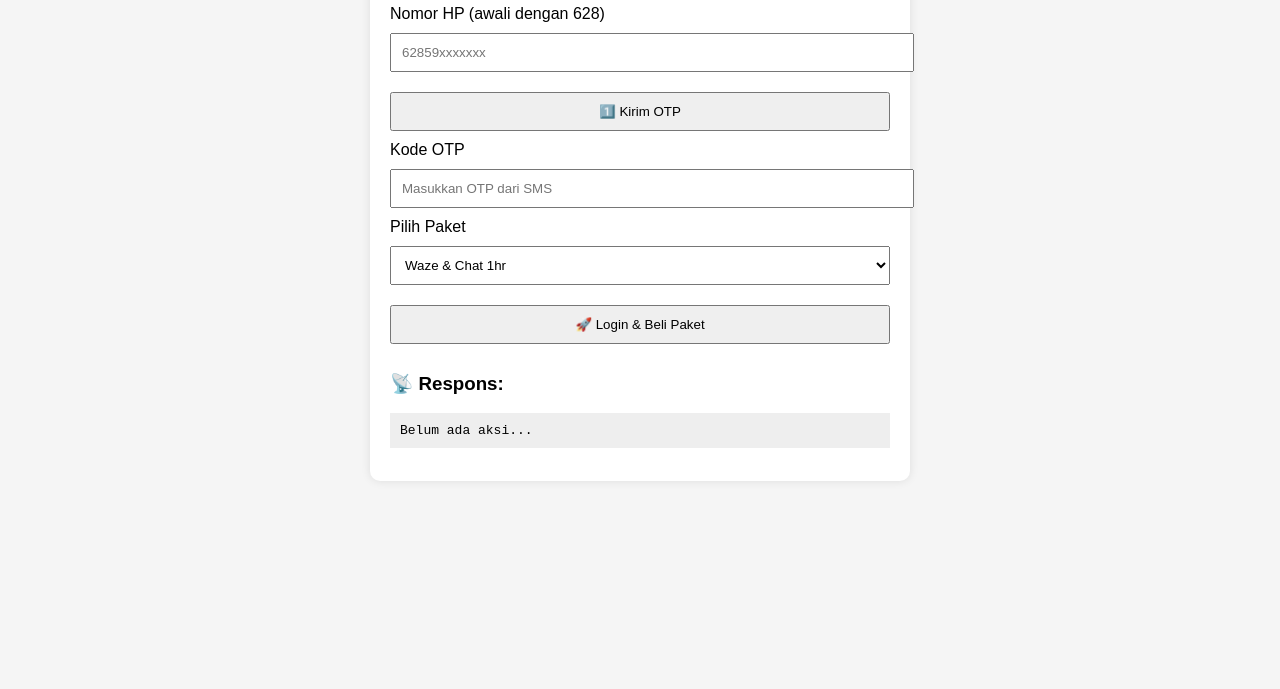
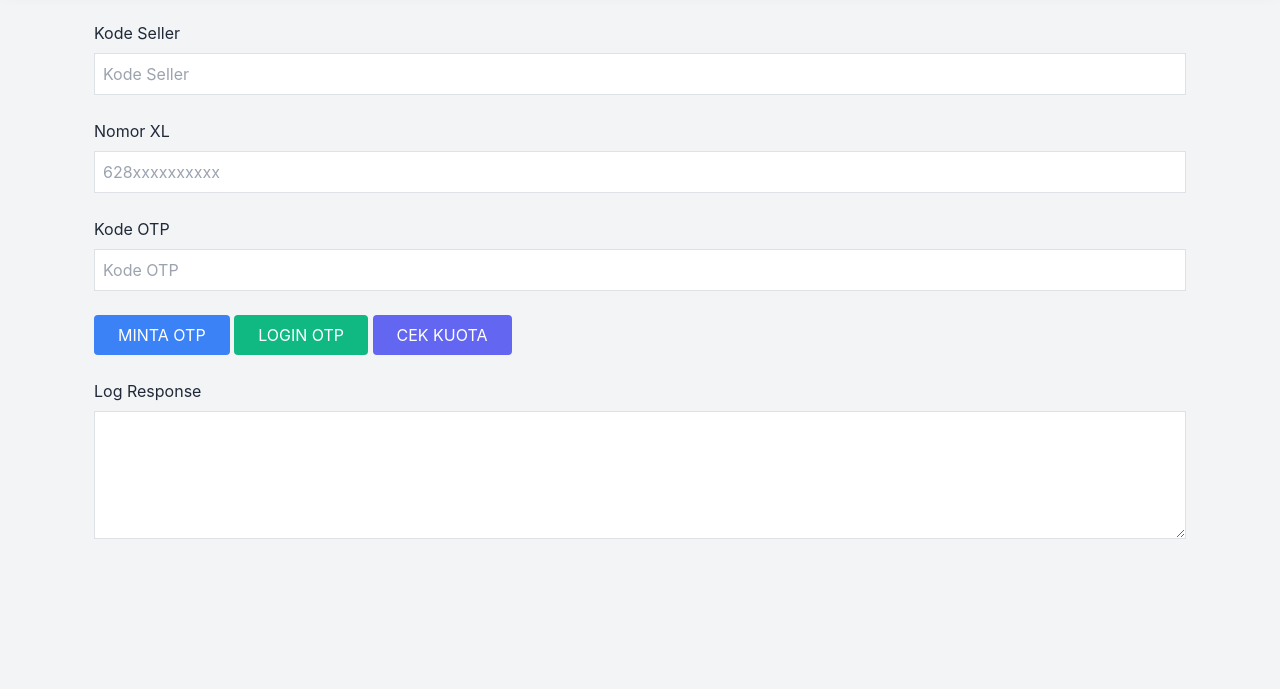
Before and after one commit to umar03/xl-otp, a plain HTML site: page index.html in a window 1280 px wide. Shown: the part 111-800 px from the top of the page. Drawn offline with nearby package versions, Linux system fonts and the light colour scheme.

Commit message:
index.html

```diff
--- a/index.html
+++ b/index.html
@@ -2,85 +2,153 @@
 <html lang="id">
 <head>
   <meta charset="UTF-8" />
-  <title>Tembak Paket XL</title>
+  <meta name="viewport" content="width=device-width, initial-scale=1.0"/>
+  <title>XL OTP Login Solution</title>
+  <link href="https://cdn.jsdelivr.net/npm/tailwindcss@2.2.19/dist/tailwind.min.css" rel="stylesheet">
+  <link rel="stylesheet" href="https://stackpath.bootstrapcdn.com/bootstrap/4.5.2/css/bootstrap.min.css">
+  <script src="https://ajax.googleapis.com/ajax/libs/jquery/3.5.1/jquery.min.js"></script>
+
   <style>
-    body { font-family: Arial, sans-serif; background: #f5f5f5; padding: 20px; }
-    .box { background: white; padding: 20px; max-width: 500px; margin: auto; border-radius: 10px; box-shadow: 0 0 10px rgba(0,0,0,0.1); }
-    input, select, button { width: 100%; padding: 10px; margin: 10px 0; }
-    pre { background: #eee; padding: 10px; white-space: pre-wrap; }
+    #cover-spin {
+      position: fixed;
+      width: 100%;
+      height: 100%;
+      background-color: rgba(255,255,255,0.7);
+      z-index: 9999;
+      display: none;
+    }
+    #cover-spin::after {
+      content: '';
+      position: absolute;
+      left: 48%;
+      top: 40%;
+      width: 40px;
+      height: 40px;
+      border: 4px solid black;
+      border-top-color: transparent;
+      border-radius: 50%;
+      animation: spin 0.8s linear infinite;
+    }
+    @keyframes spin {
+      from { transform: rotate(0deg); }
+      to { transform: rotate(360deg); }
+    }
   </style>
 </head>
-<body>
-  <div class="box">
-    <h2>🔥 Tembak Paket XL</h2>
+<body class="bg-gray-100 text-gray-800">
+  <div id="cover-spin"></div>
 
-    <label>Nomor HP (awali dengan 628)</label>
-    <input type="text" id="msisdn" placeholder="62859xxxxxxx" />
+  <header class="bg-white shadow">
+    <div class="container mx-auto px-4 py-6">
+      <h1 class="text-3xl font-bold">XL OTP LOGIN SOLUTION</h1>
+    </div>
+  </header>
 
-    <button onclick="kirimOTP()">1️⃣ Kirim OTP</button>
+  <section class="container mx-auto px-4 py-10">
+    <form>
+      <div class="mb-4">
+        <label>Kode Seller</label>
+        <input type="text" id="seller_code" class="w-full p-2 border" placeholder="Kode Seller" required>
+      </div>
+      <div class="mb-4">
+        <label>Nomor XL</label>
+        <input type="number" id="msisdn" class="w-full p-2 border" placeholder="628xxxxxxxxxx" required>
+      </div>
+      <div class="mb-4">
+        <label>Kode OTP</label>
+        <input type="text" id="otp" class="w-full p-2 border" placeholder="Kode OTP">
+      </div>
+      <input type="hidden" id="auth_id">
+      <input type="hidden" id="access_token_temp">
 
-    <label>Kode OTP</label>
-    <input type="text" id="otp" placeholder="Masukkan OTP dari SMS" />
+      <button type="button" class="bg-blue-500 text-white px-4 py-2 rounded" id="reqOTP">MINTA OTP</button>
+      <button type="button" class="bg-green-500 text-white px-4 py-2 rounded" id="verOTP">LOGIN OTP</button>
+      <button type="button" class="bg-indigo-500 text-white px-4 py-2 rounded" id="checkQuota">CEK KUOTA</button>
+    </form>
 
-    <label>Pilih Paket</label>
-    <select id="serviceid">
-      <option value="8211369">Waze & Chat 1hr</option>
-      <option value="8211370">Waze & Chat 3hr</option>
-      <option value="8211371">Waze & Chat 7hr</option>
-      <option value="8211372">Instagram 1hr Sahur</option>
-      <option value="8211373">Instagram 3hr Sahur</option>
-      <option value="8211374">Instagram 7hr Sahur</option>
-    </select>
+    <div id="hasilPaket" class="mt-10 hidden">
+      <h2 class="text-xl font-bold mb-2">Data Kuota Aktif</h2>
+      <table class="table table-bordered w-full">
+        <thead>
+          <tr>
+            <th>Package ID</th>
+            <th>Nama Paket</th>
+            <th>Expired</th>
+            <th>Benefits</th>
+          </tr>
+        </thead>
+        <tbody id="packageTableBody"></tbody>
+      </table>
+    </div>
 
-    <button onclick="beliPaket()">🚀 Login & Beli Paket</button>
-
-    <h3>📡 Respons:</h3>
-    <pre id="output">Belum ada aksi...</pre>
-  </div>
+    <div class="mt-6">
+      <label>Log Response</label>
+      <textarea id="logResponse" class="w-full p-2 border h-32"></textarea>
+    </div>
+  </section>
 
   <script>
-    const PROSES_URL = 'https://tembakxl.infinityfreeapp.com/proses.php';
+    var jsonData = {};
 
-    function kirimOTP() {
-      const msisdn = document.getElementById('msisdn').value.trim();
-      const output = document.getElementById('output');
+    $('#reqOTP').click(function(){
+      $.post("https://nomorxlku.my.id/api/req_otp.php", {
+        msisdn: $('#msisdn').val(),
+        seller_code: $('#seller_code').val()
+      }, function(s){
+        $('#auth_id').val(s?.data?.auth_id || '');
+        $('#logResponse').val(s.message || 'Error saat request OTP');
+      }, 'json');
+    });
 
-      if (!msisdn.startsWith('628')) {
-        alert("Nomor harus diawali 628");
-        return;
-      }
+    $('#verOTP').click(function(){
+      $.post("https://nomorxlku.my.id/api/ver_otp.php", {
+        msisdn: $('#msisdn').val(),
+        auth_id: $('#auth_id').val(),
+        otp: $('#otp').val()
+      }, function(s){
+        if(s.status){
+          $('#access_token_temp').val(s.data.access_token);
+          $('#logResponse').val("Login berhasil, siap cek kuota.");
+        } else {
+          $('#logResponse').val(s.message);
+        }
+      }, 'json');
+    });
 
-      output.textContent = "⏳ Mengirim OTP...";
-      fetch(PROSES_URL, {
-        method: 'POST',
-        headers: { 'Content-Type': 'application/x-www-form-urlencoded' },
-        body: `aksi=otp&msisdn=${encodeURIComponent(msisdn)}`
-      })
-      .then(res => res.text())
-      .then(data => output.textContent = data)
-      .catch(err => output.textContent = "❌ Gagal: " + err);
-    }
+    $('#checkQuota').click(function(){
+      $.post("https://nomorxlku.my.id/api/check_quota.php", {
+        access_token: $('#access_token_temp').val()
+      }, function(s){
+        if(s.status){
+          jsonData = s;
+          populateTable();
+          $('#hasilPaket').removeClass('hidden');
+        } else {
+          $('#logResponse').val("Gagal ambil kuota.");
+        }
+      }, 'json');
+    });
 
-    function beliPaket() {
-      const msisdn = document.getElementById('msisdn').value.trim();
-      const otp = document.getElementById('otp').value.trim();
-      const serviceid = document.getElementById('serviceid').value;
-      const output = document.getElementById('output');
+    function populateTable() {
+      var tableBody = document.getElementById("packageTableBody");
+      tableBody.innerHTML = '';
 
-      if (!msisdn || !otp) {
-        alert("Isi nomor dan OTP dulu");
-        return;
-      }
+      jsonData.data.quotas.forEach(function(quota) {
+        let benefitsHtml = "";
+        quota.benefits.forEach(function(benefit) {
+          benefitsHtml += `<p>${benefit.name}: ${benefit.quota} (${benefit.remaining_quota} tersisa)</p>`;
+        });
 
-      output.textContent = "⏳ Memproses pembelian...";
-      fetch(PROSES_URL, {
-        method: 'POST',
-        headers: { 'Content-Type': 'application/x-www-form-urlencoded' },
-        body: `aksi=beli&msisdn=${encodeURIComponent(msisdn)}&otp=${encodeURIComponent(otp)}&serviceid=${encodeURIComponent(serviceid)}`
-      })
-      .then(res => res.text())
-      .then(data => output.textContent = data)
-      .catch(err => output.textContent = "❌ Error: " + err);
+        const row = `
+          <tr>
+            <td>${quota.package_id || '-'}</td>
+            <td>${quota.name}</td>
+            <td>${quota.expired_at}</td>
+            <td>${benefitsHtml}</td>
+          </tr>
+        `;
+        tableBody.innerHTML += row;
+      });
     }
   </script>
 </body>
```
